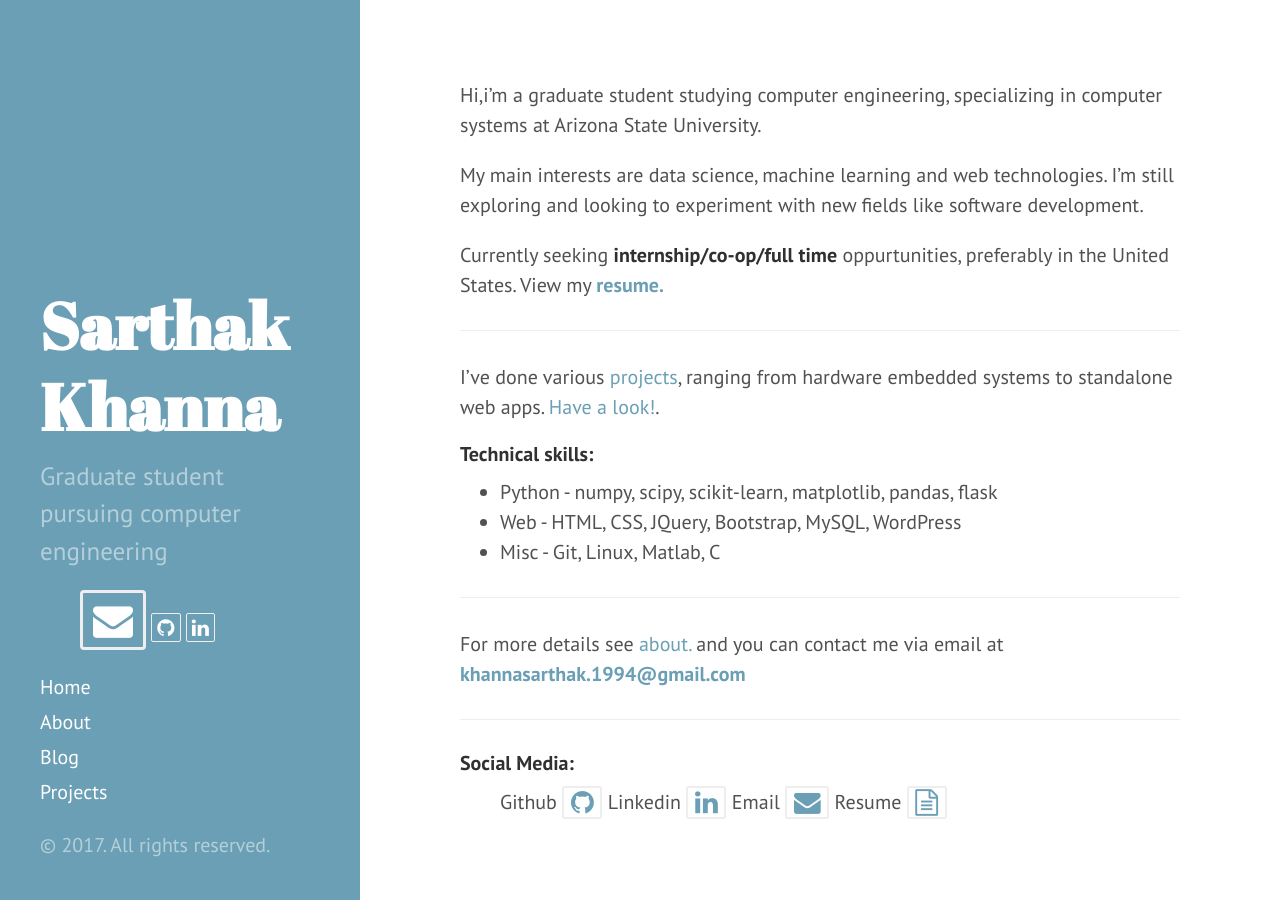
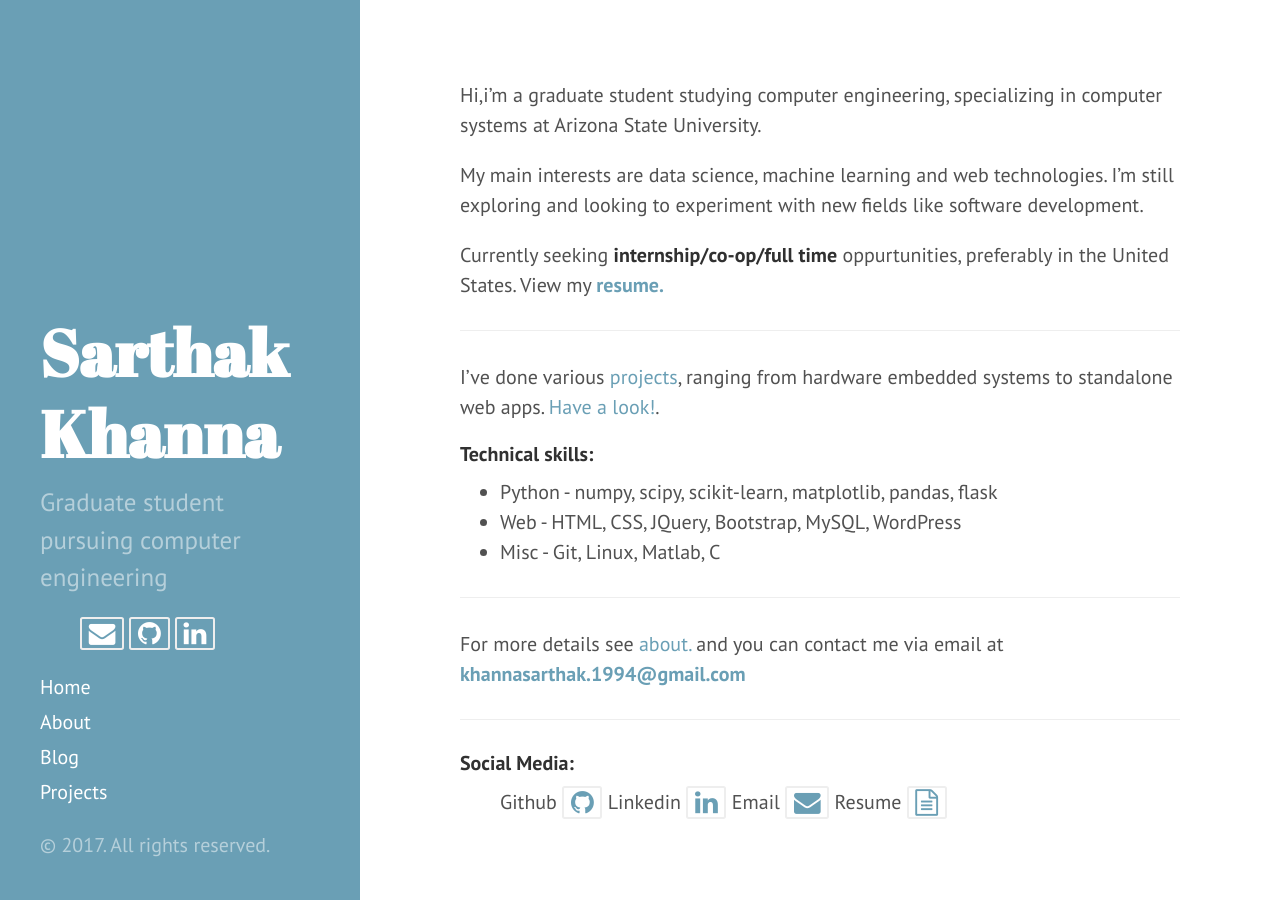
Before and after one commit to khannasarthak/khannasarthak.github.io, a Jekyll site: the page built from index.md, in a window 1280 px wide. Built offline with Jekyll 4.4.1, drawn with Linux system fonts in a browser that asks for light colours; nearby versions of some CDN libraries.

Commit message:
sidebar updated
maybe add more social

```diff
--- a/_includes/sidebar.html
+++ b/_includes/sidebar.html
@@ -19,28 +19,28 @@
 {% if site.email %}
 
     <a href="mailto:{{ site.email}}">
-      <i class="fa fa-envelope fa-2x fa-border"></i>
+      <i class="fa fa-envelope fa-lg fa-border"></i>
     </a>
 
 {% endif %}
 {% if site.github_username %}
 
     <a href="https://github.com/{{ site.github_username }}" target="_blank">
-      <i class="fa fa-github fa-x fa-border"></i>
+      <i class="fa fa-github fa-lg fa-border"></i>
     </a>
 
 {% endif %}
 {% if site.linkedin_username %}
 
     <a href="https://linkedin.com/in/{{ site.linkedin_username }}" target="_blank">
-      <i class="fa fa-linkedin fa-x fa-border"></i>
+      <i class="fa fa-linkedin fa-lg fa-border"></i>
     </a>
 
 {% endif %}
 {% if site.facebook_username %}
 
     <a href="https://www.facebook.com/{{ site.facebook_username }}" target="_blank">
-      <i class="fa fa-facebook fa-x"></i>
+      <i class="fa fa-facebook fa-lg"></i>
     </a>
 
 {% endif %}
```
